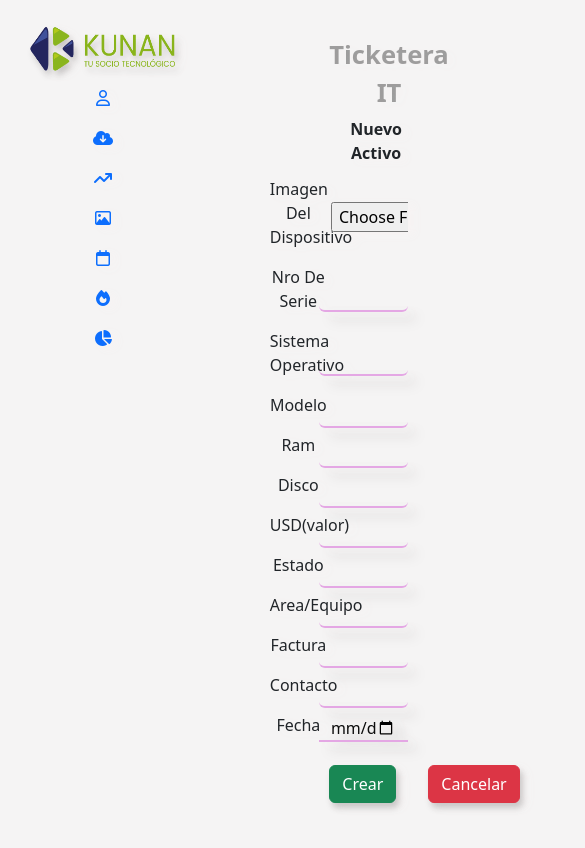
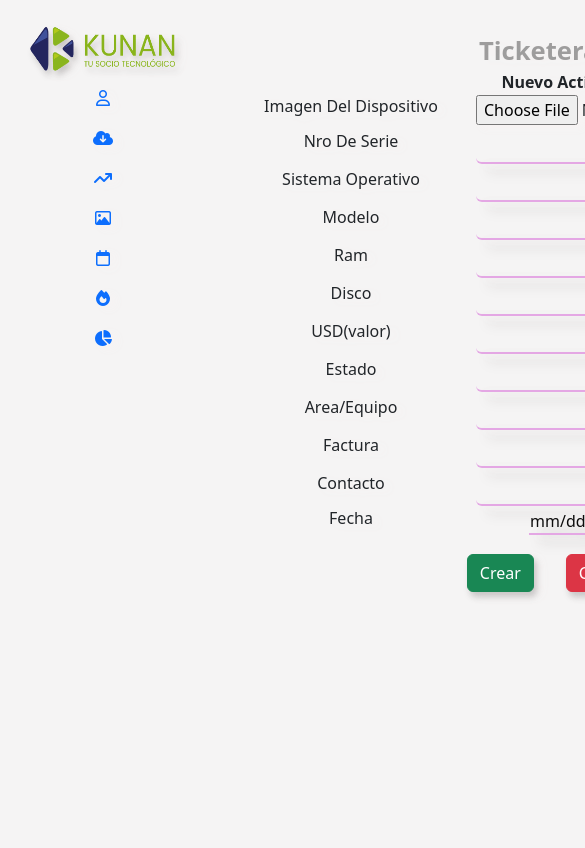
Before and after one commit to JuanPSuarez/KUNAN_IPET57_Ticketera, a React (Vite) app: page /create_activos in a window 390 px wide. Shown: the top 848 px of the page, 585 px wide, since content can reach past the window. Built offline with nearby package versions, Linux system fonts and the light colour scheme.

Commit message:
responsive a create_activos

```diff
--- a/package.json
+++ b/package.json
@@ -13,7 +13,7 @@
     "react": "^18.2.0",
     "react-dom": "^18.2.0",
     "react-icons": "^4.11.0",
-    "react-router-dom": "^6.15.0",
+    "react-router-dom": "^6.16.0",
     "sonner": "^0.7.1"
   },
   "devDependencies": {
--- a/src/component/create_activos/create_activos.css
+++ b/src/component/create_activos/create_activos.css
@@ -2,6 +2,15 @@ body {
     background: rgb(245, 244, 244);
     filter: drop-shadow(6px 3px 4px #f7f3f3);
   }
+
+.fondo_activos{
+  display: flex;
+  flex-wrap: wrap;
+}
+
+.mini_w{
+  min-width: 250px;
+}
 
 .ti {
   color: #181616a6;
@@ -15,12 +24,11 @@ body {
   margin-left: 49%;
 }
 
-
 .form input {
     background-color: rgba(255, 255, 255, 0);
     border-style:double;
     color: rgba(3, 3, 3, 0.959);
-    outline-color: blue;
+    outline:0;
     filter: drop-shadow(10px 8px 6px #11111133);
   }
 
--- a/src/component/create_activos/create_activos.jsx
+++ b/src/component/create_activos/create_activos.jsx
@@ -100,33 +100,31 @@ function Create_activos() {
   //   const parsedDate = parse(formData.fecha, 'yyyy-MM-dd', new Date()); Verificacion de fecha
 
   return (
-    <div className="row col-9 d-inline-block fondo">
-      <div className="p-1">
+    <div className="row-a col-lg-8 d-inline-block mini_w fondo">
+      <div className="p-a">
         <span className="ti">
           <strong>Ticketera IT</strong>
         </span>
-        <div className="form mini p-1">
-          <label>
+        <div className="form mini p-a">
             {" "}
             <strong>Nuevo Activo</strong>
-          </label>
         </div>
       </div>
-      <div className="row container_activos">
+      <div className="row-a container_activos">
         <div>
           <form onSubmit={handleSubmit} className="text-center">
             <div
               className="form-group"
               style={{ display: "flex", alignItems: "center" }}
             >
-              <div className="row col-9 d-inline-block p-1 form">
+              <div className="row-a col-lg-8 d-inline-block mini_w p-a form">
                 <label htmlFor="" className="form-label" style={{ flex: "1" }}>
                   {" "}
                   Imagen Del Dispositivo{" "}
                 </label>
               </div>
 
-              <div className="row col-9 d-inline-block">
+              <div className="row-a col-lg-8 d-inline-block mini_w">
                 <input
                   titulo="Imagen"
                   type="file"
@@ -141,13 +139,13 @@ function Create_activos() {
               className="form-group"
               style={{ display: "flex", alignItems: "center" }}
             >
-              <div className="row col-9 d-inline-block p-1 form">
+              <div className="row-a col-lg-8 d-inline-block mini_w p-a form">
                 <label htmlFor="" className="form-label" style={{ flex: "1" }}>
                   Nro De Serie
                 </label>
               </div>
 
-              <div className="row col-9 d-inline-block form">
+              <div className="row-a col-lg-8 d-inline-block mini_w form">
                 <input
                   titulo="Numero De Serie"
                   type="text"
@@ -168,14 +166,14 @@ function Create_activos() {
               className="form-group"
               style={{ display: "flex", alignItems: "center" }}
             >
-              <div className="row col-9 d-inline-block p-1 form">
+              <div className="row-a col-lg-8 d-inline-block mini_w p-a form">
                 <label htmlFor="" className="form-label" style={{ flex: "1" }}>
                   {" "}
                   Sistema Operativo{" "}
                 </label>
               </div>
 
-              <div className="row col-9 d-inline-block form">
+              <div className="row-a col-lg-8 d-inline-block mini_w form">
                 <input
                   titulo="Sistema Operativo"
                   type="text"
@@ -198,14 +196,14 @@ function Create_activos() {
               className="form-group"
               style={{ display: "flex", alignItems: "center" }}
             >
-              <div className="row col-9 d-inline-block p-1 form">
+              <div className="row-a col-lg-8 d-inline-block mini_w p-a form">
                 <label htmlFor="" className="form-label" style={{ flex: "1" }}>
                   {" "}
                   Modelo{" "}
                 </label>
               </div>
 
-              <div className="row col-9 d-inline-block form">
+              <div className="row-a col-lg-8 d-inline-block mini_w form">
                 <input
                   titulo="Modelo"
                   type="text"
@@ -228,14 +226,14 @@ function Create_activos() {
               className="form-group"
               style={{ display: "flex", alignItems: "center" }}
             >
-              <div className="row col-9 d-inline-block p-1 form">
+              <div className="row-a col-lg-8 d-inline-block mini_w p-a form">
                 <label htmlFor="" className="form-label" style={{ flex: "1" }}>
                   {" "}
                   Ram{" "}
                 </label>
               </div>
 
-              <div className="row col-9 d-inline-block form">
+              <div className="row-a col-lg-8 d-inline-block mini_w form">
                 <input
                   titulo="Ram"
                   type="text"
@@ -256,14 +254,14 @@ function Create_activos() {
               className="form-group"
               style={{ display: "flex", alignItems: "center" }}
             >
-              <div className="row col-9 d-inline-block p-1 form">
+              <div className="row-a col-lg-8 d-inline-block mini_w p-a form">
                 <label htmlFor="" className="form-label" style={{ flex: "1" }}>
                   {" "}
                   Disco{" "}
                 </label>
               </div>
 
-              <div className="row col-9 d-inline-block form">
+              <div className="row-a col-lg-8 d-inline-block mini_w form">
                 <input
                   titulo="Disco"
                   type="text"
@@ -284,14 +282,14 @@ function Create_activos() {
               className="form-group"
               style={{ display: "flex", alignItems: "center" }}
             >
-              <div className="row col-9 d-inline-block p-1 form">
+              <div className="row-a col-lg-8 d-inline-block mini_w p-a form">
                 <label htmlFor="" className="form-label" style={{ flex: "1" }}>
                   {" "}
                   USD(valor){" "}
                 </label>
               </div>
 
-              <div className="row col-9 d-inline-block form">
+              <div className="row-a col-lg-8 d-inline-block mini_w form">
                 <input
                   titulo="USD"
                   type="text"
@@ -312,14 +310,14 @@ function Create_activos() {
               className="form-group"
               style={{ display: "flex", alignItems: "center" }}
             >
-              <div className="row col-9 d-inline-block p-1 form">
+              <div className="row-a col-lg-8 d-inline-block mini_w p-a form">
                 <label htmlFor="" className="form-label" style={{ flex: "1" }}>
                   {" "}
                   Estado{" "}
                 </label>
               </div>
 
-              <div className="row col-9 d-inline-block form">
+              <div className="row-a col-lg-8 d-inline-block mini_w form">
                 <input
                   titulo="Estado"
                   type="text"
@@ -342,14 +340,14 @@ function Create_activos() {
               className="form-group"
               style={{ display: "flex", alignItems: "center" }}
             >
-              <div className="row col-9 d-inline-block p-1 form">
+              <div className="row-a col-lg-8 d-inline-block mini_w p-a form">
                 <label htmlFor="" className="form-label" style={{ flex: "1" }}>
                   {" "}
                   Area/Equipo{" "}
                 </label>
               </div>
 
-              <div className="row col-9 d-inline-block form">
+              <div className="row-a col-lg-8 d-inline-block mini_w form">
                 <input
                   titulo="Area"
                   type="text"
@@ -370,14 +368,14 @@ function Create_activos() {
               className="form-group"
               style={{ display: "flex", alignItems: "center" }}
             >
-              <div className="row col-9 d-inline-block p-1 form">
+              <div className="row-a col-lg-8 d-inline-block mini_w p-a form">
                 <label htmlFor="" className="form-label" style={{ flex: "1" }}>
                   {" "}
                   Factura{" "}
                 </label>
               </div>
 
-              <div className="row col-9 d-inline-block form">
+              <div className="row-a col-lg-8 d-inline-block mini_w form">
                 <input
                   titulo="Factura"
                   type="text"
@@ -400,13 +398,13 @@ function Create_activos() {
               className="form-group"
               style={{ display: "flex", alignItems: "center" }}
             >
-              <div className="row col-9 d-inline-block p-1  form">
+              <div className="row-a col-lg-8 d-inline-block mini_w p-a  form">
                 <label htmlFor="" className="form-label" style={{ flex: "1" }}>
                   Contacto
                 </label>
               </div>
 
-              <div className="row col-9 d-inline-block form ">
+              <div className="row-a col-lg-8 d-inline-block mini_w form ">
                 <input
                   titulo="Mail"
                   type="text"
@@ -427,14 +425,14 @@ function Create_activos() {
               className="form-group"
               style={{ display: "flex", alignItems: "center" }}
             >
-              <div className="row col-9 d-inline-block p-1 form">
+              <div className="row-a col-lg-8 d-inline-block mini_w p-a form">
                 <label htmlFor="" className="form-label" style={{ flex: "1" }}>
                   {" "}
                   Fecha{" "}
                 </label>
               </div>
 
-              <div className="row col-9 d-inline-block form">
+              <div className="row-a col-lg-8 d-inline-block mini_w form">
                 <input
                   titulo="Fecha"
                   type="date"
```
Also changed, not shown: 1 other file (tests, documents, lock files or other folders).
